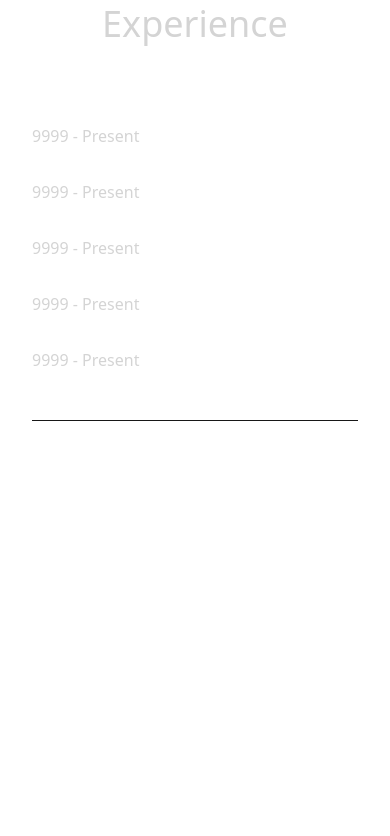
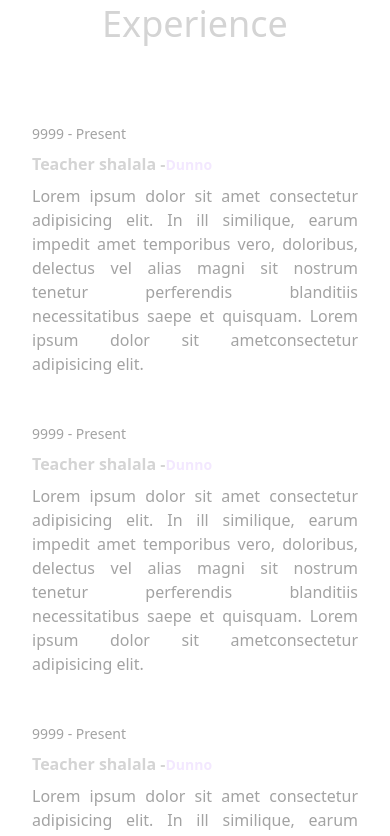
Before and after one commit to Manuelhhinojosa/byronFastWebsite, a React (Vite) app: page / in a window 390 px wide. Shown: the part 2340-3176 px from the top of the page. Before the commit the page ends 2761 px from the top, so only its background shows below. Built offline with nearby package versions, Linux system fonts and the light colour scheme; a web font is replaced by a local one.

Commit message:
Displayed experience mock data using map array function. Styled elements. Tested website responsiveness, all okay. Next: Projects component

```diff
--- a/src/components/Experience.jsx
+++ b/src/components/Experience.jsx
@@ -11,7 +11,18 @@ export const Experience = () => {
         {experienceData.map((experience, index) => (
           <div key={index} className="mb-8 flex flex-wrap lg:justify-center">
             <div className="w-full lg:w-1/4">
-              <p>{experience.year}</p>
+              <p className="mb-2 text-sm text-neutral-400">{experience.year}</p>
+            </div>
+            <div className="w-full max-w-xl lg:w-3/4">
+              <h6 className="mb-2 font-semibold">
+                {experience.role} -
+                <span className="text-sm text-purple-100">
+                  {experience.company}
+                </span>
+              </h6>
+              <p className="mb-4 text-neutral-400 text-justify">
+                {experience.description}
+              </p>
             </div>
           </div>
         ))}
```
